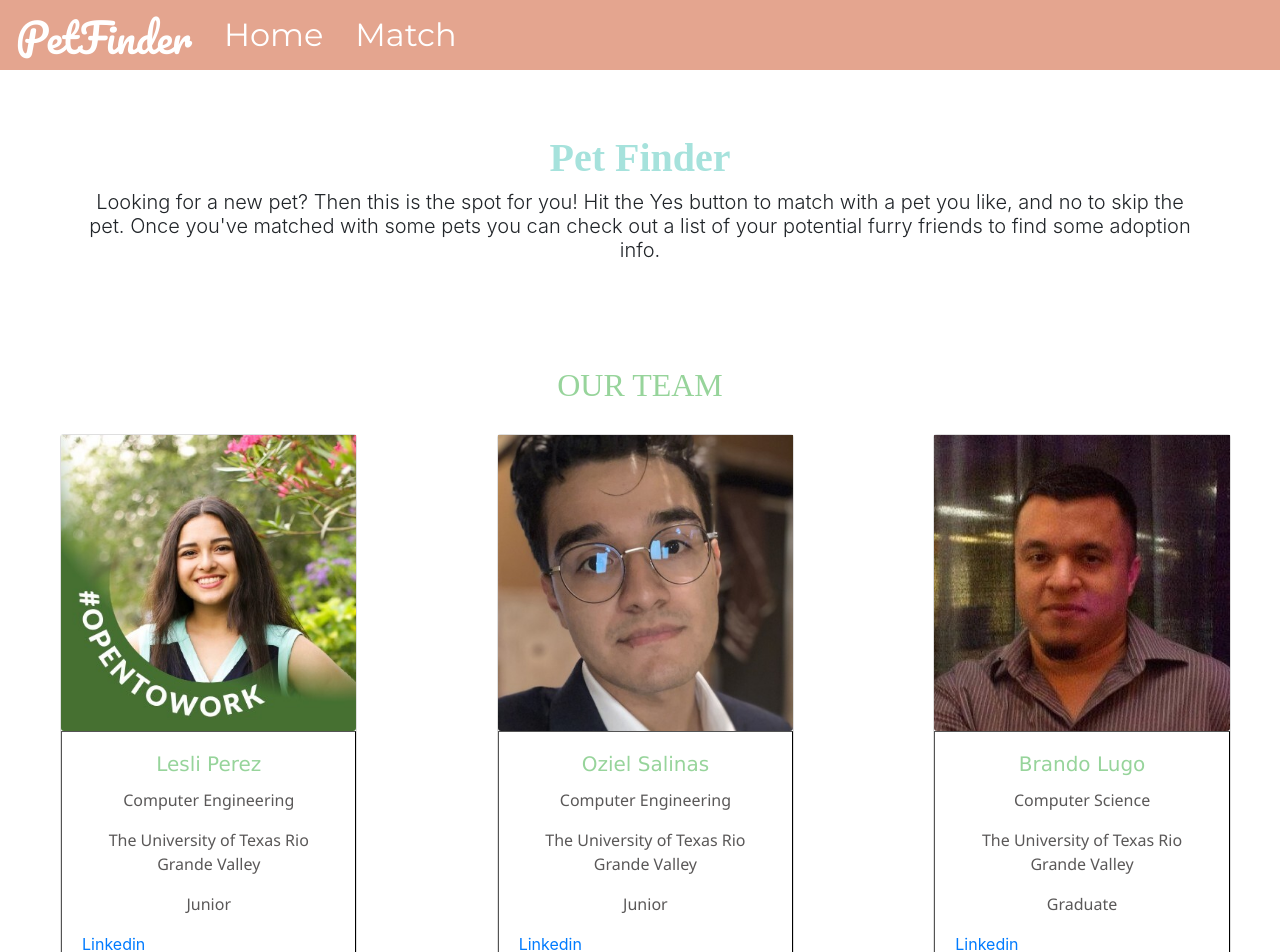
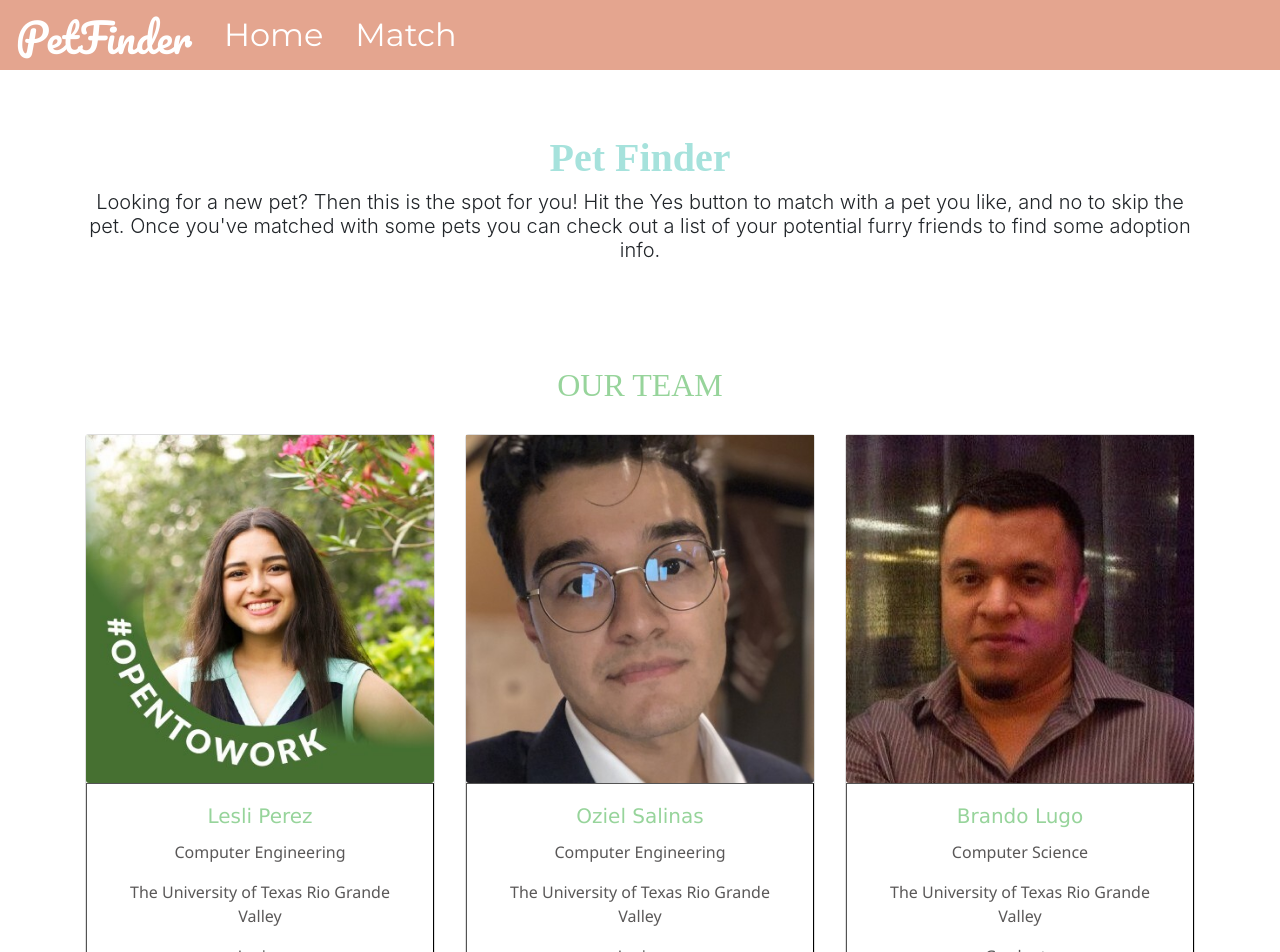
Before and after one commit to Codubee/PetFinderMW2-3, a React (Create React App) app in the folder frontend/: page / in a window 1280 px wide. Shown: the top 952 px of the page. Built offline with nearby package versions, Linux system fonts and the light colour scheme.

Commit message:
updated files team.js, team.css

```diff
--- a/frontend/src/components/Team.js
+++ b/frontend/src/components/Team.js
@@ -2,7 +2,7 @@ import React from 'react';
 
 import {
     Card,CardText, CardBody,
-    CardTitle, Row, Col, CardLink, CardImg } from 'reactstrap';
+    CardTitle, Row, Col, CardLink, CardImg, Container} from 'reactstrap';
 
 import data from '../jsonData/jsonData_team.json'
 
@@ -19,12 +19,11 @@ const image = [img4,img5,img2,img3,img1];
 class Team extends React.Component{
     render() {
         return (
-            <div className = "teamcontainer">
+            <Container className = "teamcontainer">
                 <h2 className="head_title">OUR TEAM</h2>
-                <Row xs ="3">
+                <Row>
                     {data.map((person, index) => (
-                        <div key={index}>
-                            <Col sm="9" className="centercard">
+                            <Col sm="12" md = "4"key = {index}>
                                 <Card>
                                     <CardImg bottom width="100%" src={image[index]} alt="Card image camp" className="img" />
                                     <CardBody className="teambackground">
@@ -36,13 +35,11 @@ class Team extends React.Component{
                                     </CardBody>
                                 </Card>
                             </Col>
-                            <br></br>
-                        </div>
                     )
 
                     )}
                 </Row>
-            </div>
+            </Container>
         )
     }
 }
--- a/frontend/src/style/Team.css
+++ b/frontend/src/style/Team.css
@@ -1,9 +1,3 @@
-.centercard{
-    display: block;
-    margin-left: 60px;
-
-}
-
 .teamtitle{
     font-family: Verdana, Geneva, Tahoma, sans-serif;
     color: #97D49B;
```
